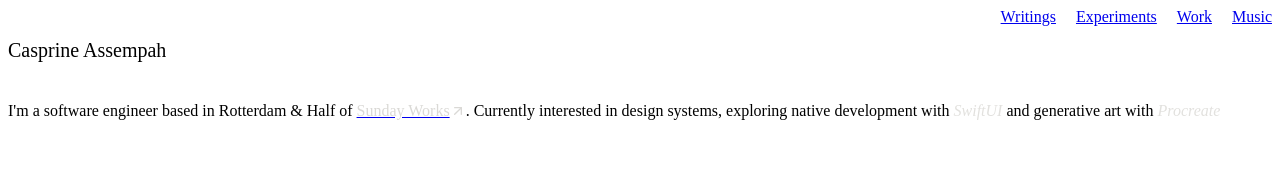
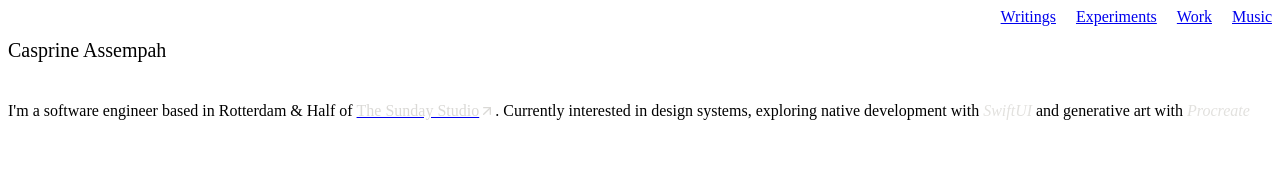
Before and after one commit to cr34t1ve/yggdrasil, a Next.js app: page / in a window 1280 px wide. Shown: the top 191 px of the page. Built offline with nearby package versions, Linux system fonts and the light colour scheme; no server answers.

Commit message:
update studio link

```diff
--- a/pages/index.tsx
+++ b/pages/index.tsx
@@ -26,8 +26,8 @@ const Home: NextPage<HomeProps> = ({ posts }) => {
           <section className="mini-bio">
             <p>
               {"I'm"} a software engineer based in Rotterdam & Half of{' '}
-              <MagicLink text="Sunday Works" url="https://sunday.works" />. Currently interested in design systems,
-              exploring native development with <em>SwiftUI</em> and generative art with <em>Procreate</em>
+              <MagicLink text="The Sunday Studio" url="https://thesunday.studio" />. Currently interested in design
+              systems, exploring native development with <em>SwiftUI</em> and generative art with <em>Procreate</em>
             </p>
           </section>
 
```
